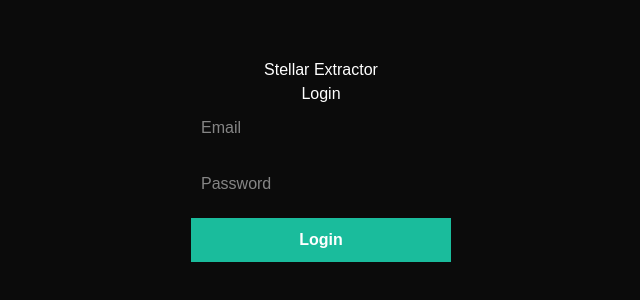
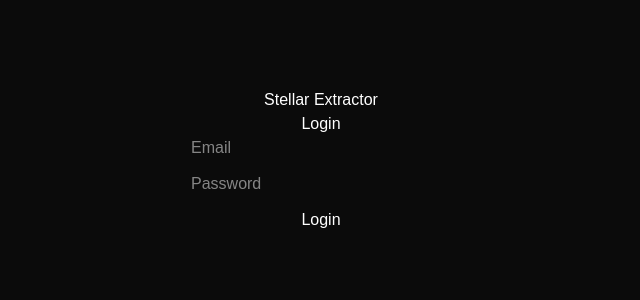
Before and after one commit to DDurdey/stellar-extractor, a Next.js app: page /login in a window 1280 px wide. Shown: the part 240-540 px from the top of the page, without its empty margins (319-959 px from the left). Built offline with nearby package versions, Linux system fonts and the light colour scheme; no server answers.

Commit message:
STILL TRYING!!!! KILL ME!!!!!!!!

```diff
--- a/src/app/login/page.js
+++ b/src/app/login/page.js
@@ -1,14 +1,14 @@
-export const dynamic = "force-dynamic";
-
 "use client";
 
 import { useState } from "react";
+import { signInWithEmailAndPassword } from "firebase/auth";
 import { useRouter } from "next/navigation";
-import { getFirebaseAuth } from "@/lib/firebase";
+import { auth } from "@/lib/firebase";
+
+export const dynamic = "force-dynamic";
 
 export default function LoginPage() {
     const router = useRouter();
-
     const [email, setEmail] = useState("");
     const [password, setPassword] = useState("");
     const [error, setError] = useState("");
@@ -20,11 +20,6 @@ export default function LoginPage() {
         setLoading(true);
 
         try {
-            const { signInWithEmailAndPassword } = await import("firebase/auth");
-
-            const auth = getFirebaseAuth();
-            if (!auth) throw new Error("Auth unavailable");
-
             await signInWithEmailAndPassword(auth, email, password);
             router.push("/");
         } catch (err) {
@@ -34,67 +29,19 @@ export default function LoginPage() {
     }
 
     return (
-        <div style={styles.container}>
+        <div style={{ minHeight: "100vh", background: "#0b0b0b", color: "white", display: "flex", flexDirection: "column", justifyContent: "center", alignItems: "center" }}>
             <h1>Stellar Extractor</h1>
             <h2>Login</h2>
 
-            <form onSubmit={handleLogin} style={styles.form}>
-                <input
-                    type="email"
-                    placeholder="Email"
-                    value={email}
-                    onChange={(e) => setEmail(e.target.value)}
-                    required
-                    style={styles.input}
-                />
-
-                <input
-                    type="password"
-                    placeholder="Password"
-                    value={password}
-                    onChange={(e) => setPassword(e.target.value)}
-                    required
-                    style={styles.input}
-                />
-
-                <button type="submit" disabled={loading} style={styles.button}>
+            <form onSubmit={handleLogin} style={{ display: "flex", flexDirection: "column", gap: "12px", width: "260px" }}>
+                <input type="email" placeholder="Email" value={email} onChange={e => setEmail(e.target.value)} required />
+                <input type="password" placeholder="Password" value={password} onChange={e => setPassword(e.target.value)} required />
+                <button type="submit" disabled={loading}>
                     {loading ? "Logging in..." : "Login"}
                 </button>
             </form>
 
-            {error && <p style={styles.error}>{error}</p>}
+            {error && <p style={{ color: "#ff6b6b" }}>{error}</p>}
         </div>
     );
 }
-
-const styles = {
-    container: {
-        minHeight: "100vh",
-        background: "#0b0b0b",
-        color: "white",
-        display: "flex",
-        flexDirection: "column",
-        justifyContent: "center",
-        alignItems: "center",
-    },
-    form: {
-        display: "flex",
-        flexDirection: "column",
-        gap: "12px",
-        width: "260px",
-    },
-    input: {
-        padding: "10px",
-        fontSize: "16px",
-    },
-    button: {
-        padding: "10px",
-        background: "#1abc9c",
-        fontWeight: "bold",
-        border: "none",
-    },
-    error: {
-        color: "#ff6b6b",
-        marginTop: "10px",
-    },
-};
--- a/src/lib/firebase.js
+++ b/src/lib/firebase.js
@@ -11,19 +11,7 @@ const firebaseConfig = {
     appId: process.env.NEXT_PUBLIC_FIREBASE_APP_ID,
 };
 
-function getFirebaseApp() {
-    if (!getApps().length) {
-        return initializeApp(firebaseConfig);
-    }
-    return getApp();
-}
+const app = getApps().length ? getApp() : initializeApp(firebaseConfig);
 
-export function getFirebaseAuth() {
-    if (typeof window === "undefined") return null;
-    return getAuth(getFirebaseApp());
-}
-
-export function getFirebaseDb() {
-    if (typeof window === "undefined") return null;
-    return getFirestore(getFirebaseApp());
-}
+export const auth = getAuth(app);
+export const db = getFirestore(app);
```
